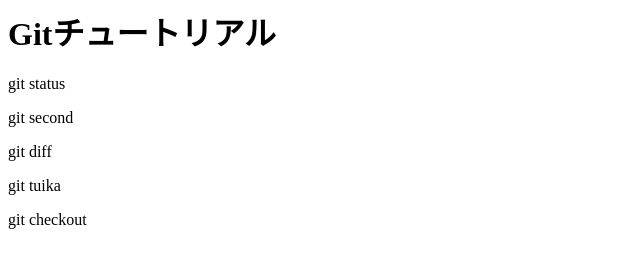
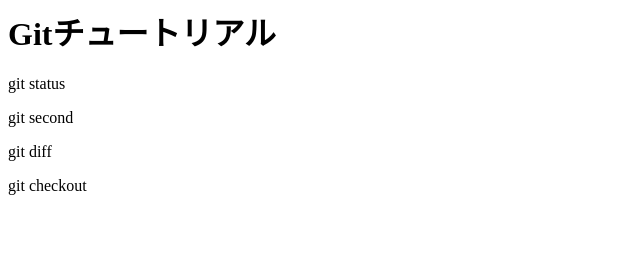
Before and after one commit to massan1120/git_tutorial, a plain HTML site: page index.html in a window 1280 px wide. Shown: the whole page, without its empty margins (0-640 px from the left). Drawn offline with Linux system fonts and the light colour scheme.

Commit message:
index.html 編集

```diff
--- a/index.html
+++ b/index.html
@@ -2,5 +2,4 @@
 <p>git status</p>
 <p>git second</p>
 <p>git diff</p>
-<P>git tuika</p>
 <p>git checkout</p>
```
